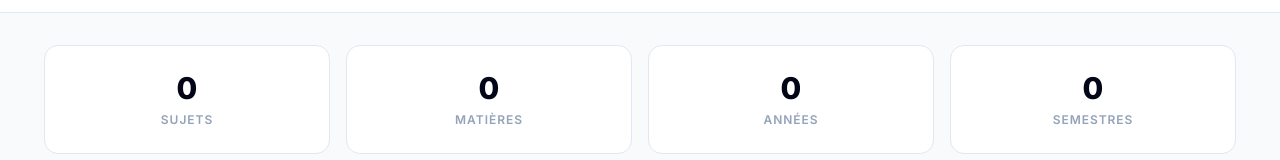
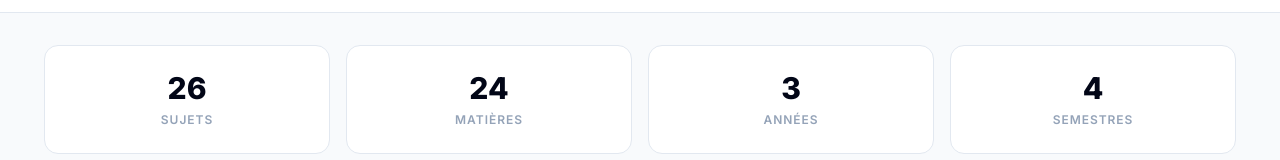
Before and after one commit to momothiam-dev/ExamenArchive, a plain HTML site: page index.html in a window 1280 px wide. Shown: the part 440-600 px from the top of the page. Drawn offline with Linux system fonts and the light colour scheme.

Commit message:
Fix missing subject data script
Co-authored-by: Copilot <223556219+Copilot@users.noreply.github.com>

```diff
--- a/index.html
+++ b/index.html
@@ -290,6 +290,7 @@
     <!-- ===================== TOAST ===================== -->
     <div class="toast-container" id="toastContainer" aria-live="polite" aria-atomic="true"></div>
 
+    <script src="js/data.js?v=8"></script>
     <script src="js/storage.js?v=8"></script>
     <script src="js/search.js?v=8"></script>
     <script src="js/app.js?v=8"></script>
```
